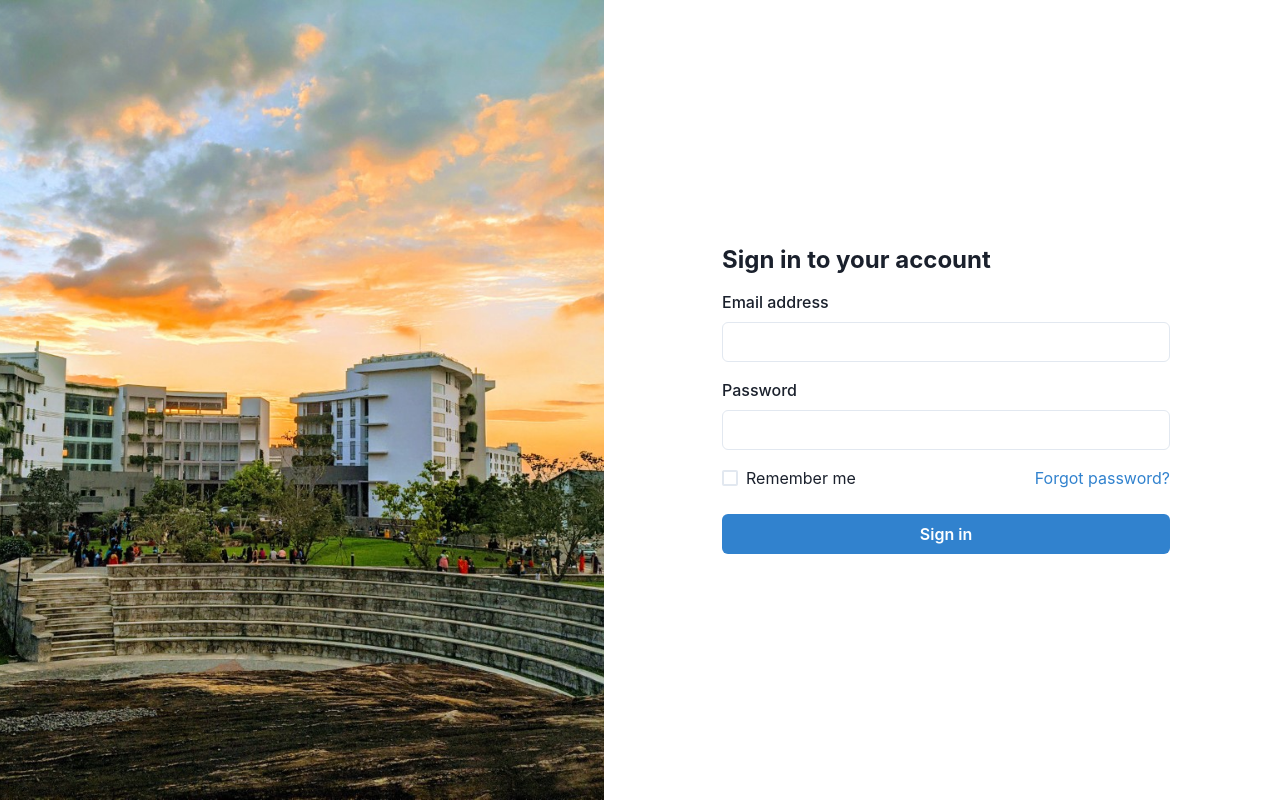
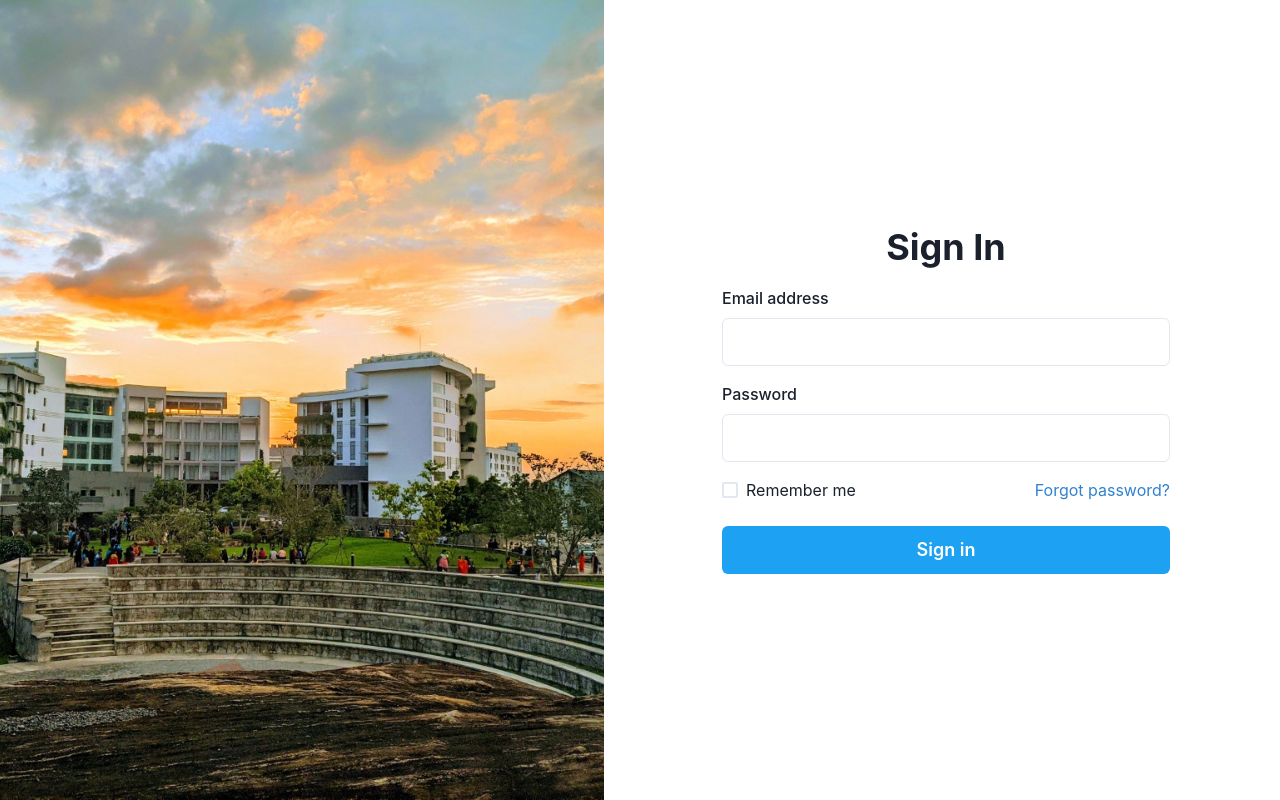
Before and after one commit to fossnsbm/RSVP-Frontend, a React (Create React App) app: page /login in a window 1280 px wide. Built offline with nearby package versions, Linux system fonts and the light colour scheme.

Commit message:
changed colors of the login

```diff
--- a/src/components/login/login.tsx
+++ b/src/components/login/login.tsx
@@ -8,26 +8,36 @@ import {
   Input,
   Link,
   Stack,
+  Center,
   Image,
 } from "@chakra-ui/react";
 
 export default function Login() {
   return (
     <Stack minH={"100vh"} direction={{ base: "column", md: "row" }}>
-      <Flex flex={1}>
-        <Image alt={"Login Image"} objectFit={"cover"} src={"/signin.jpg"} />
+    <Flex flex={1}>
+        <Image
+          alt={"Login Image"}
+          objectFit={"cover"}
+          src={
+            "/signin.jpg"
+          }
+        />
       </Flex>
 
       <Flex p={8} flex={1} align={"center"} justify={"center"}>
         <Stack spacing={4} w={"full"} maxW={"md"}>
-          <Heading fontSize={"2xl"}>Sign in to your account</Heading>
+        <Center>
+                  <Heading fontSize={"4xl"}>Sign In</Heading>
+
+        </Center>
           <FormControl id="email">
             <FormLabel>Email address</FormLabel>
-            <Input type="email" />
+            <Input type="email" size='lg'/>
           </FormControl>
           <FormControl id="password">
             <FormLabel>Password</FormLabel>
-            <Input type="password" />
+            <Input type="password" size='lg'/>
           </FormControl>
           <Stack spacing={6}>
             <Stack
@@ -38,12 +48,12 @@ export default function Login() {
               <Checkbox>Remember me</Checkbox>
               <Link color={"blue.500"}>Forgot password?</Link>
             </Stack>
-            <Button colorScheme={"blue"} variant={"solid"}>
+            <Button colorScheme={"twitter"}  variant={"solid"} size='lg'>
               Sign in
             </Button>
           </Stack>
         </Stack>
       </Flex>
-    </Stack>
+          </Stack>
   );
 }
```
